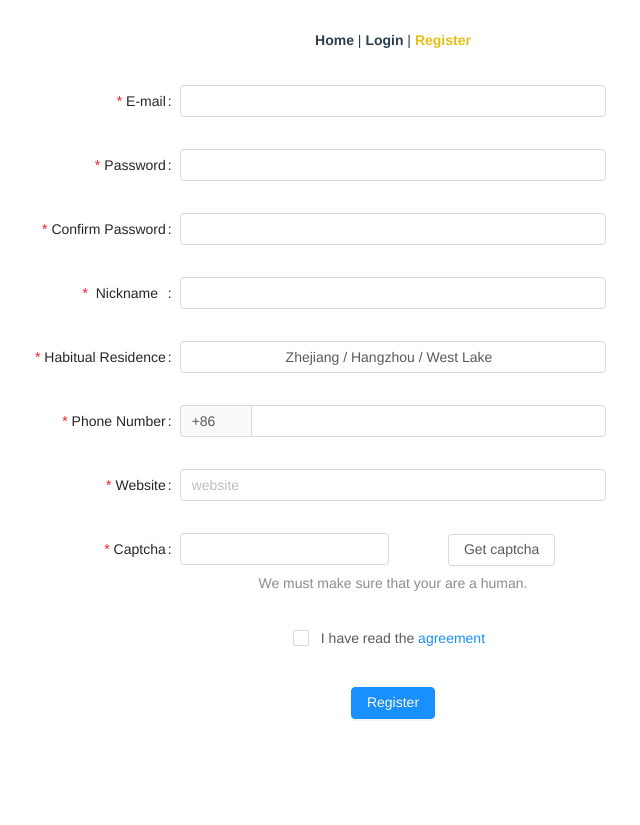
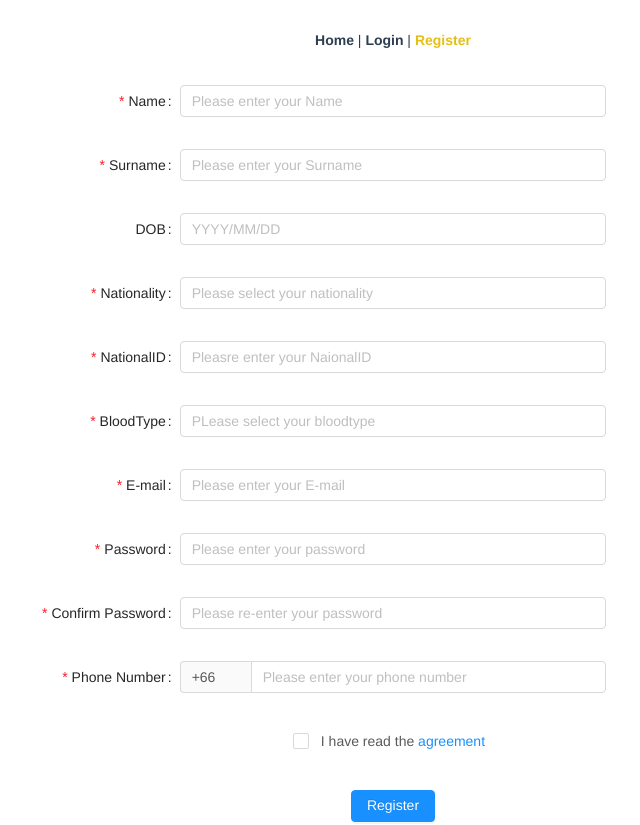
Before and after one commit to timeskype3/IOHBank, a Vue app in the folder FrontEnd/: page /register in a window 1280 px wide. Shown: the whole page, without its empty margins (247-887 px from the left). Before the commit the page ends 800 px from the top, so only its background shows below. Built offline with nearby package versions, Linux system fonts and the light colour scheme.

Commit message:
Edit register

```diff
--- a/FrontEnd/src/components/RegisterForm.vue
+++ b/FrontEnd/src/components/RegisterForm.vue
@@ -3,11 +3,126 @@
     :form="form"
     @submit="handleSubmit"
   >
-    <a-form-item
+
+  <a-form-item
+      v-bind="formItemLayout"
+      label="Name"
+    >
+
+      <a-input
+      placeholder = "Please enter your Name"
+        v-decorator="[
+          'Name',
+          {
+            rules: [{
+              type: 'text', message: 'The input is Invalid Name',
+            }, {
+              required: true, message: 'Please input your Name',
+            }]
+          }
+        ]"
+      />
+
+     </a-form-item>
+
+<a-form-item
+      v-bind="formItemLayout"
+      label="Surname"
+    >
+      <a-input
+      placeholder = "Please enter your Surname"
+        v-decorator="[
+          'Surname',
+          {
+            rules: [{
+              type: 'Text', message: 'The input is  Invalid Surname',
+            }, {
+              required: true, message: 'Please input your Surname',
+            }]
+          }
+        ]"
+      />
+</a-form-item>
+
+<a-form-item
+      v-bind="formItemLayout"
+      label="DOB"
+    >
+  <a-date-picker
+      placeholder = "YYYY/MM/DD"
+      style="width: 100%"
+
+    />
+ </a-form-item>
+
+<a-form-item
+      v-bind="formItemLayout"
+      label="Nationality"
+    >
+      <a-select
+      placeholder = "Please select your nationality"
+        v-decorator="[
+          'Nationality',
+
+          {
+            rules: [{
+              required: true, message: 'Please select your Nationality',
+            }]
+          }
+        ]"
+      >
+      <a-select-option value="Thai"> thai </a-select-option>
+      </a-select>
+    </a-form-item>
+
+<a-form-item
+      v-bind="formItemLayout"
+      label="NationalID"
+    >
+      <a-input
+      placeholder = "Pleasre enter your NaionalID"
+
+        v-decorator="[
+          'NationalID',
+          {
+            rules: [{
+              type: 'number', message: 'The input is Invalid NationalID',
+            }, {
+              required: true, message: 'Please input your NationalID',
+            }]
+          }
+        ]"
+      />
+</a-form-item>
+
+<a-form-item
+      v-bind="formItemLayout"
+      label="BloodType"
+    >
+      <a-select
+        placeholder = "PLease select your bloodtype"
+        v-decorator="[
+          'bloodtype',
+          {
+            rules: [{
+              required: true, message: 'Please select your Bloodtype',
+            }]
+          }
+        ]"
+      >
+      <a-select-option value="A"> A </a-select-option>
+      <a-select-option value="B"> B </a-select-option>
+      <a-select-option value="O"> O </a-select-option>
+      <a-select-option value="AB"> AB </a-select-option>
+      </a-select>
+    </a-form-item>
+
+ <a-form-item
       v-bind="formItemLayout"
       label="E-mail"
     >
       <a-input
+        placeholder = "Please enter your E-mail"
         v-decorator="[
           'email',
           {
@@ -20,11 +135,13 @@
         ]"
       />
     </a-form-item>
+
     <a-form-item
       v-bind="formItemLayout"
       label="Password"
     >
       <a-input
+        placeholder = "Please enter your password"
         v-decorator="[
           'password',
           {
@@ -38,11 +155,13 @@
         type="password"
       />
     </a-form-item>
+
     <a-form-item
       v-bind="formItemLayout"
       label="Confirm Password"
     >
       <a-input
+        placeholder = "Please re-enter your password"
         v-decorator="[
           'confirm',
           {
@@ -57,48 +176,18 @@
         @blur="handleConfirmBlur"
       />
     </a-form-item>
-    <a-form-item
-      v-bind="formItemLayout"
-    >
-      <span slot="label">
-        Nickname&nbsp;
-        <a-tooltip title="What do you want others to call you?">
-          <a-icon type="question-circle-o" />
-        </a-tooltip>
-      </span>
-      <a-input
-        v-decorator="[
-          'nickname',
-          {
-            rules: [{ required: true, message: 'Please input your nickname!', whitespace: true }]
-          }
-        ]"
-      />
-    </a-form-item>
-    <a-form-item
-      v-bind="formItemLayout"
-      label="Habitual Residence"
-    >
-      <a-cascader
-        v-decorator="[
-          'residence',
-          {
-            initialValue: ['zhejiang', 'hangzhou', 'xihu'],
-            rules: [{ type: 'array', required: true, message: 'Please select your habitual residence!' }],
-          }
-        ]"
-        :options="residences"
-      />
-    </a-form-item>
+
     <a-form-item
       v-bind="formItemLayout"
       label="Phone Number"
     >
       <a-input
+        placeholder = "Please enter your phone number"
         v-decorator="[
           'phone',
           {
-            rules: [{ required: true, message: 'Please input your phone number!' }],
+            rules: [
+            { required: true, message: 'Please input your phone number!' }],
           }
         ]"
         style="width: 100%"
@@ -107,61 +196,17 @@
           slot="addonBefore"
           v-decorator="[
             'prefix',
-            { initialValue: '86' }
+            { initialValue: '+66' }
           ]"
           style="width: 70px"
         >
-          <a-select-option value="86">
-            +86
-          </a-select-option>
-          <a-select-option value="87">
-            +87
+          <a-select-option value="+66">
+            +66
           </a-select-option>
         </a-select>
       </a-input>
     </a-form-item>
-    <a-form-item
-      v-bind="formItemLayout"
-      label="Website"
-    >
-      <a-auto-complete
-        v-decorator="[
-          'website',
-          {rules: [{ required: true, message: 'Please input website!' }]}
-        ]"
-        placeholder="website"
-        @change="handleWebsiteChange"
-      >
-        <template slot="dataSource">
-          <a-select-option
-            v-for="website in autoCompleteResult"
-            :key="website"
-          >
-            {{ website }}
-          </a-select-option>
-        </template>
-        <a-input />
-      </a-auto-complete>
-    </a-form-item>
-    <a-form-item
-      v-bind="formItemLayout"
-      label="Captcha"
-      extra="We must make sure that your are a human."
-    >
-      <a-row :gutter="8">
-        <a-col :span="12">
-          <a-input
-            v-decorator="[
-              'captcha',
-              {rules: [{ required: true, message: 'Please input the captcha you got!' }]}
-            ]"
-          />
-        </a-col>
-        <a-col :span="12">
-          <a-button>Get captcha</a-button>
-        </a-col>
-      </a-row>
-    </a-form-item>
+
     <a-form-item v-bind="tailFormItemLayout">
       <a-checkbox
         v-decorator="['agreement', {valuePropName: 'checked'}]"
```
